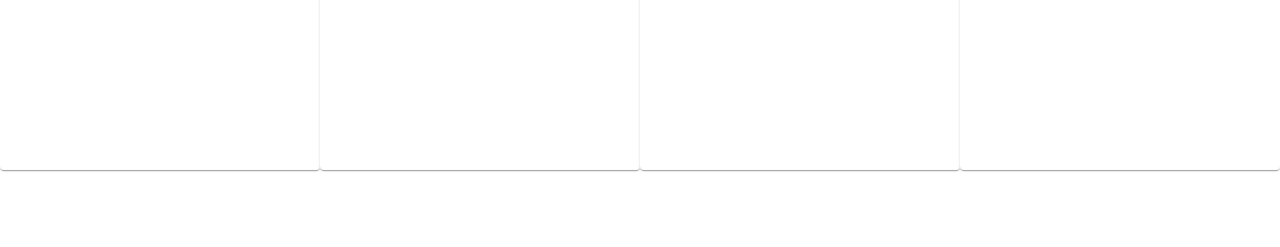
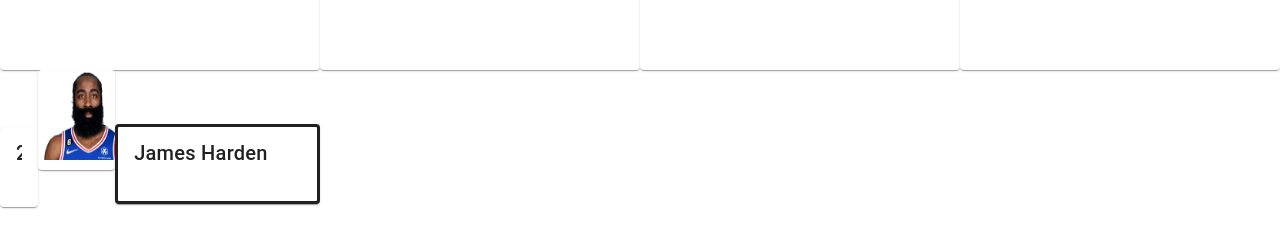
Before and after one commit to joemcgee4151986/nbastats, a Vue app: page / in a window 1280 px wide. Shown: the part 311-558 px from the top of the page. Built offline with nearby package versions, Linux system fonts and the light colour scheme.

Commit message:
added boxes for players

```diff
--- a/src/components/body/BaseStats.vue
+++ b/src/components/body/BaseStats.vue
@@ -28,6 +28,24 @@
 
 </v-card>
 
+<v-card id = "stats-number">
+  <template v-slot:title>
+  2
+</template>
+
+</v-card>
+<v-card id = "stats-player">
+
+  <img src="@/assets/hardenpic.jpeg" id = "player-pics">
+
+
+</v-card>
+<v-card id = "stats-names">
+  <template v-slot:title>
+  James Harden
+  </template>
+</v-card>
+
 </template>
 
 <style>
@@ -35,7 +53,34 @@
     display: inline-flex;
   flex-direction: column;
   width: 25%;
-  height: 250px;
+  height: 150px;
   background-color:white;
   }
+
+  #stats-number{
+    display: inline-flex;
+  flex-direction: column;
+  width: 3%;
+  height: 80px;
+  background-color:white;
+  }
+  #stats-player{
+    display: inline-flex;
+  flex-direction: column;
+  width: 6%;
+  height: 100px;
+  background-color:white;
+  }
+  #stats-names{
+    display: inline-flex;
+  flex-direction: column;
+  width: 16%;
+  height: 80px;
+  background-color:white;
+  border: solid;
+  }
+  #player-pics{
+    width: 100px;
+  height: 90px;
+  }
 </style>
```
Also changed, not shown: src/components/body/BaseBodyBoxes.vue (+0 -15 lines), src/assets/hardenpic.jpeg (added).
